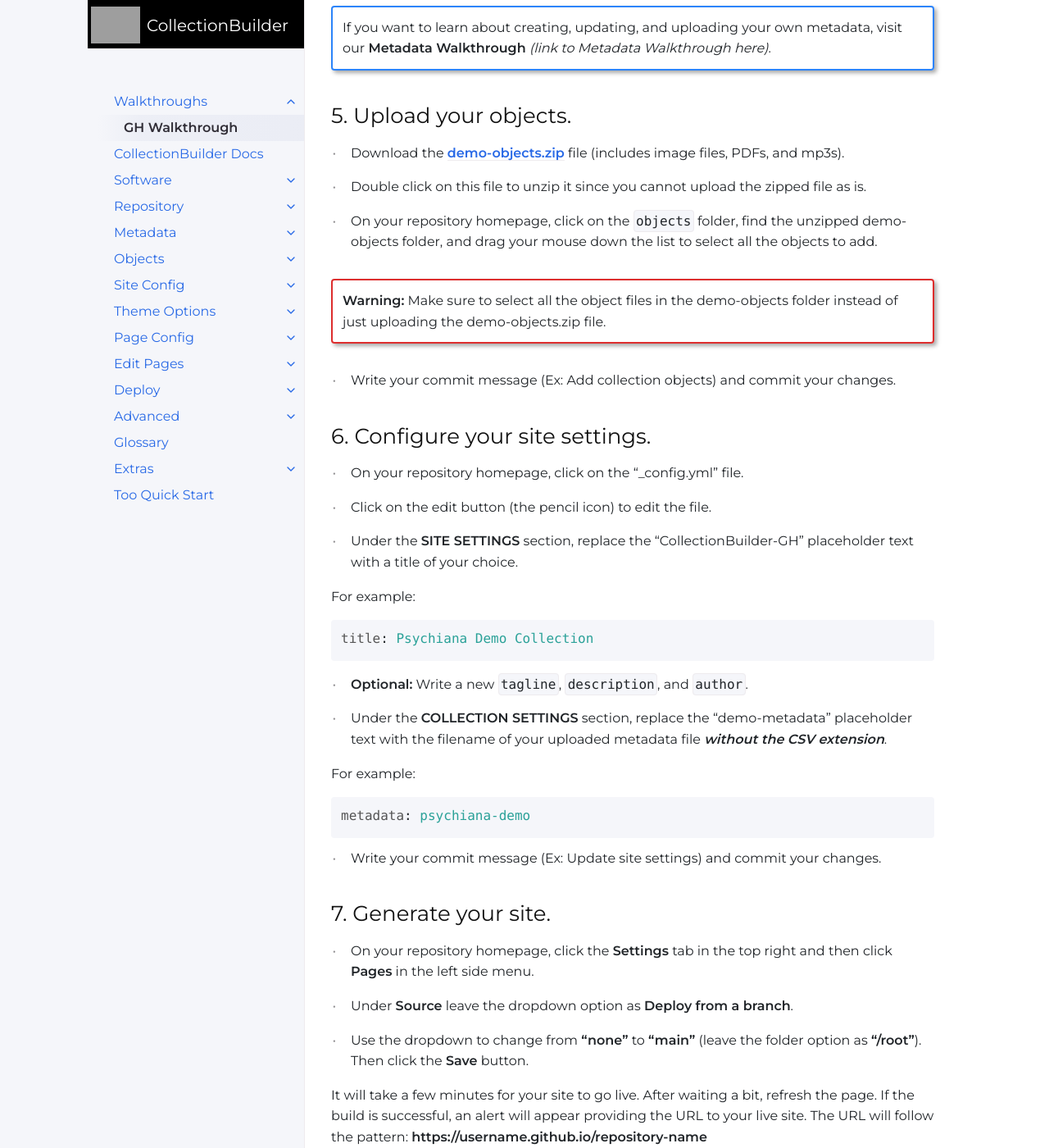
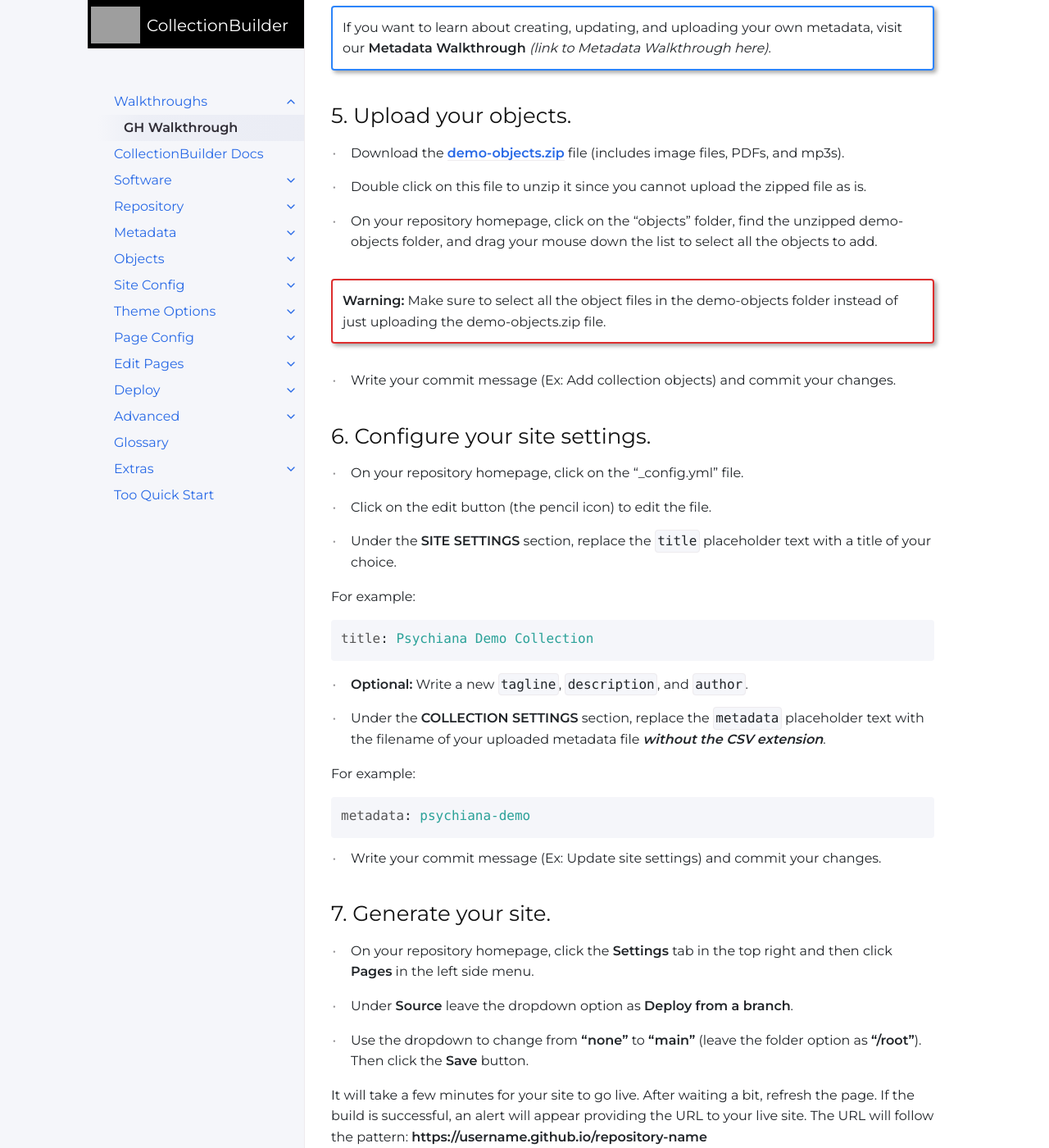
Before and after one commit to CollectionBuilder/cb-docs, a Jekyll site: the page built from docs/walkthroughs/gh-walkthrough.md, in a window 1280 px wide and 1400 px high, scrolled down 1318 px. Shown: the whole window at 82% size. Built offline with Jekyll 4.4.1, drawn with Linux system fonts in a browser that asks for light colours; comment, search, counter and statistics services are not loaded; some of the changed text lies outside the part shown.

Commit message:
Change folder names to quotations instead of code

```diff
--- a/docs/walkthroughs/gh-walkthrough.md
+++ b/docs/walkthroughs/gh-walkthrough.md
@@ -33,7 +33,7 @@ This walkthrough provides steps for creating an example digital collection using
 
 ## 4. Upload your metadata file.
 
-- On the homepage of your repository on GitHub.com, click on the `_data` folder.
+- On the homepage of your repository on GitHub.com, click on the "_data" folder.
 
 - Then click the **Add file** button and select **Upload files**.
 
@@ -50,7 +50,7 @@ If you want to learn about creating, updating, and uploading your own metadata,
 
 - Double click on this file to unzip it since you cannot upload the zipped file as is.
 
-- On your repository homepage, click on the `objects` folder, find the unzipped demo-objects folder, and drag your mouse down the list to select all the objects to add.
+- On your repository homepage, click on the "objects" folder, find the unzipped demo-objects folder, and drag your mouse down the list to select all the objects to add.
 
 {:.alert .alert-red}
 **Warning:** Make sure to select all the object files in the demo-objects folder instead of just uploading the demo-objects.zip file.
@@ -63,7 +63,7 @@ If you want to learn about creating, updating, and uploading your own metadata,
 
 - Click on the edit button (the pencil icon) to edit the file.
 
-- Under the **SITE SETTINGS** section, replace the "CollectionBuilder-GH" placeholder text with a title of your choice.
+- Under the **SITE SETTINGS** section, replace the `title` placeholder text with a title of your choice.
 
 For example:
 
@@ -73,7 +73,7 @@ title: Psychiana Demo Collection
 
 - **Optional:** Write a new `tagline`, `description`, and `author`.
 
-- Under the **COLLECTION SETTINGS** section, replace the "demo-metadata" placeholder text with the filename of your uploaded metadata file **_without the CSV extension_**.
+- Under the **COLLECTION SETTINGS** section, replace the `metadata` placeholder text with the filename of your uploaded metadata file **_without the CSV extension_**.
 
 For example:
 
@@ -99,7 +99,7 @@ You can visit this URL to see changes to your live site. To ensure any changes y
 
 ## 8. Add a header image.
 
-- On your repository homepage, click on the `_data` folder and then click on the "theme.yml" file.
+- On your repository homepage, click on the "_data" folder and then click on the "theme.yml" file.
 
 - Under the HOME PAGE section, replace the “demo_001” placeholder text with the `objectid` of another image in the collection.
 
@@ -117,7 +117,7 @@ To view potential header images and their `objectids`, open the [**Google Sheet*
 
 ## 9. Edit the About Page
 
-- On your repository homepage, click on the `pages` folder and then on the "about.md" file.
+- On your repository homepage, click on the "pages" folder and then on the "about.md" file.
 
 - Write some text on this page using [Markdown](https://collectionbuilder.github.io/cb-docs/docs/glossary/#markdown).
 
```
